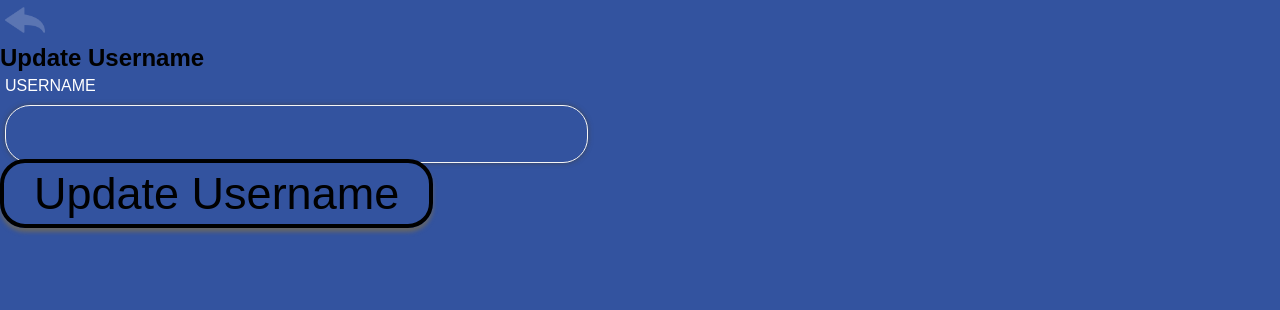
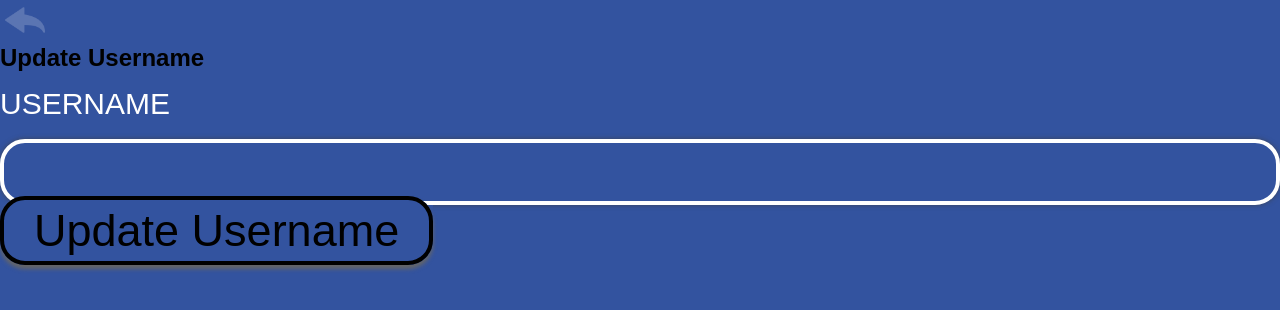
Before and after one commit to Hgjnnf/Open, a React (Create React App) app in the folder open-frontend/: page /changeusername in a window 1280 px wide. Shown: the top 310 px of the page. Built offline with nearby package versions, Linux system fonts and the light colour scheme; sample sign-in values are in the browser's storage.

Commit message:
Combine profile_frontend w/ ethan

```diff
--- a/open-frontend/src/App.js
+++ b/open-frontend/src/App.js
@@ -1,7 +1,7 @@
 import "./App.css";
 
 //components
-import MailCard from "./components/common/mails/MailCard";
+import MailCard from "./components/common/mails/MailCard.js";
 import MailViewPage from "./components/mailview/MailViewPage.js";
 import Login from "./components/common/home/HomeLogin";
 import Signup from "./components/common/home/HomeSignup";
@@ -22,7 +22,6 @@ function App() {
     <Router>
       <div className="App">
         <Switch>
-          <PrivateRoute exact path="/" component={MailViewPage} />
           <Route exact path="/signup" component={Signup} />
           <Route exact path="/login" component={Login} />
           {/* to be added later
@@ -33,15 +32,10 @@ function App() {
 
           </Route>
           */}
-          <Route exact path="/profile">
-            < Profile/>
-          </Route>
-          <Route exact path = "/changepassword">
-            <UpdatePassword/>
-          </Route>
-          <Route exact path = "/changeusername">
-              <UpdateUsername/>
-          </Route>
+          <PrivateRoute exact path="/" component={MailViewPage} />
+          <PrivateRoute exact path="/profile" component={Profile} />
+          <PrivateRoute exact path = "/changepassword" component={UpdatePassword} />
+          <PrivateRoute exact path = "/changeusername" component={UpdateUsername} />
         </Switch>
       </div>
     </Router>
--- a/open-frontend/src/components/common/Home Button/HomeButton.js
+++ /dev/null
@@ -1,19 +0,0 @@
-import React from "react";
-import "./HomeButton.css";
-
-const HomeButton = (props) => {
-  const { buttonText, link, colour } = props;
-
-  const customStyle = {
-    color: { colour },
-    borderColor: { colour },
-  };
-
-  return (
-    <a className="button-box" href={link} style={{color: colour}}>
-      {buttonText}
-    </a>
-  );
-};
-
-export default HomeButton;
--- a/open-frontend/src/components/common/Input Bar/InputBar.css
+++ /dev/null
@@ -1,36 +0,0 @@
-.InputBar {
-    display: flex;
-    justify-items: flex-start;
-    flex-direction: column;
-    color: white;
-    width: 45.555%;
-    margin: 5px;
-}
-
-#title {
-    text-align: left;
-    font-size: 1rem;
-    margin: 0;
-}
-
-.input-box {
-    width: 100%;
-    height: 100%;
-    border: 1px solid #F5F5F5;
-    border-radius: 25px;
-    display: flex;
-    justify-content: space-between;
-    padding: 4px;
-}
-
-#content {
-    font-size: 0.75rem;
-    padding: 3px;
-    padding-left: 5px;
-    margin: 0;
-}
-
-#icon {
-    text-decoration: none;
-    color: #F5F5F5;
-}
--- a/open-frontend/src/components/common/Input Bar/InputBar.js
+++ /dev/null
@@ -1,22 +0,0 @@
-import React from 'react';
-import './InputBar.css';
-
-export class InputBar extends React.Component {
-    render() {
-        if(this.props.isStatic === true) {
-            return (
-                <div className="InputBar">
-                    <p id="title">{this.props.title}</p>
-                    <div className="input-box"><p id="content">{this.props.content}</p><a href={this.props.link} id="icon-link"><div id="icon">{this.props.icon}</div></a></div>
-                </div>
-            )
-        } else if(this.props.isStatic === false) {
-            return (
-                <div className="InputBar">
-                    <p id="title">{this.props.title}</p>
-                    <input type={this.props.inputType} className="input-box" value={this.props.value} onChange={this.props.onchange}/>
-                </div>
-            )
-        }
-    }
-}
--- a/open-frontend/src/components/common/home/HomeLogin.js
+++ b/open-frontend/src/components/common/home/HomeLogin.js
@@ -86,7 +86,7 @@ const Home = ({history}) => {
   const buttonStyle = {
     border: 'none',
     outline:'none',
-    "background-color": '#33539f',
+    "backgroundColor": '#33539f',
   }
 
   return (
@@ -115,6 +115,7 @@ const Home = ({history}) => {
               labelFor="email"
               question="EMAIL"
               onChange={handleEmail}
+              isStatic={false}
             />
             <HomeInput
               type="password"
@@ -122,6 +123,7 @@ const Home = ({history}) => {
               labelFor="password"
               question="PASSWORD"
               onChange={handlePassword}
+              isStatic={false}
             />
           </div>
           <div className="submit-button">
--- a/open-frontend/src/components/common/home/HomeSignup.js
+++ b/open-frontend/src/components/common/home/HomeSignup.js
@@ -46,7 +46,7 @@ const Home = ({history}) => {
   const buttonStyle = {
     border: 'none',
     outline:'none',
-    "background-color": '#33539f',
+    "backgroundColor": '#33539f',
   }
 
   return (
@@ -75,6 +75,7 @@ const Home = ({history}) => {
               labelFor="username"
               question="USERNAME"
               onChange={(e) => setUsername(e.target.value)}
+              isStatic={false}
             />
             <HomeInput
               type="text"
@@ -82,6 +83,7 @@ const Home = ({history}) => {
               labelFor="email"
               question="EMAIL"
               onChange={(e) => setEmail(e.target.value)}
+              isStatic={false}
             />
             <HomeInput
               type="password"
@@ -90,6 +92,7 @@ const Home = ({history}) => {
               question="PASSWORD"
               value={password}
               onChange={(e) => setPassword(e.target.value)}
+              isStatic={false}
             />
             <HomeInput
               type="password"
@@ -98,6 +101,7 @@ const Home = ({history}) => {
               question="CONFIRM PASSWORD"
               value={confirmpassword}
               onChange={(e) => setConfirmPassword(e.target.value)}
+              isStatic={false}
             />
           </div>
           <HomeCheckbox></HomeCheckbox>
--- a/open-frontend/src/components/mailview/MailViewPage.js
+++ b/open-frontend/src/components/mailview/MailViewPage.js
@@ -48,7 +48,7 @@ const MailViewPage = (props, {history}) => {
   return (
     <div>
       <p className="view-header">Header</p>
-      <img alt="profile" href="profile" src={ProfilePic} className="profile-pic"/>
+      <a href="/profile"><img alt="profile" src={ProfilePic} className="profile-pic"/></a>
       <div className="view-buttons">
         <MailViewButton link="">0 New Letters Available</MailViewButton>
         <MailViewButton link="replies">Letter Replies</MailViewButton>
--- a/open-frontend/src/components/profile/Profile.js
+++ b/open-frontend/src/components/profile/Profile.js
@@ -1,6 +1,6 @@
 import React from 'react';
 import './Profile.css';
-import { InputBar } from '../common/Input Bar/InputBar';
+import HomeInput from '../common/home/HomeInput';
 import { FaEdit } from 'react-icons/fa';
 import returnArrow from '../../util/media/returnArrow.png';
 import axios from 'axios';
@@ -17,14 +17,11 @@ export class Profile extends React.Component {
     };
 
     fetchProfileData() {
-        //Tentative; for testing (will be replaced by the login
-        let authToken = this.props.token;
-
         //Configuration for calling the GET request
         const config = {
             headers: {
                 "Content-Type": "application/json",
-                Authorization: `Bearer ${authToken}`
+                Authorization: `Bearer ${localStorage.getItem("authToken")}`
             }
         }
 
@@ -58,8 +55,8 @@ export class Profile extends React.Component {
                 <a href="/" id="return-link"><img src={returnArrow} alt="Return Arrow" id="return-arrow"/></a>
                 <div className="Profile-Main">
                     <h2 id="profile-title">PROFILE</h2>
-                    <InputBar title="USERNAME" content={username} icon={<FaEdit />} isStatic={true} link="/changeusername"/>
-                    <InputBar title="EMAIL" content={email} isStatic={true} />
+                    <HomeInput question="USERNAME" value={username} icon={<FaEdit />} isStatic={true} link="/changeusername"/>
+                    <HomeInput question="EMAIL" value={email} isStatic={true} />
                     <a id="change-password" href="/changepassword">Change Password</a>
                 </div>
             </div>
@@ -69,6 +66,7 @@ export class Profile extends React.Component {
     //Only called once the component is initially rendered (mounted)
     componentDidMount() {
         this.fetchProfileData()
+        console.log(localStorage.getItem("authToken"))
     };
 
     //Checks for changes in username and email then updates them
--- a/open-frontend/src/components/profile/UpdatePassword.js
+++ b/open-frontend/src/components/profile/UpdatePassword.js
@@ -1,9 +1,9 @@
 import React from 'react';
 import './UpdatePassword.css';
-import { InputBar } from '../common/Input Bar/InputBar';
+import HomeInput from '../common/home/HomeInput';
 import returnArrow from '../../util/media/returnArrow.png';
 import axios from 'axios';
-import HomeButton from '../common/Home Button/HomeButton';
+import HomeButton from '../common/home/HomeButton';
 
 class UpdatePassword extends React.Component {
     constructor(props) {
@@ -25,13 +25,12 @@ class UpdatePassword extends React.Component {
 
     handleSubmit(e) {
         e.preventDefault();
-        let authToken = this.props.token;
         const password = this.state.password;
 
         const config = {
             headers: {
                 "Content-Type": "application/json",
-                Authorization: `Bearer ${authToken}`
+                Authorization: `Bearer ${localStorage.getItem("authToken")}`
             }
         }
 
@@ -56,7 +55,7 @@ class UpdatePassword extends React.Component {
                 <a href="/profile" id="return-link"><img src={returnArrow} alt="Return Arrow" id="return-arrow"/></a>
                 <form className="password-Main" onSubmit={this.handleSubmit}>
                     <h2 id="password-title">Update password</h2>
-                    <InputBar title="Password" inputType="text" value={password} isStatic={false} onchange={this.handleChange} />
+                    <HomeInput question="Password" inputType="text" value={password} isStatic={false} onchange={this.handleChange} />
                     <button type="submit"><HomeButton buttonText="Update Password" /></button>
                 </form>
             </div>
--- a/open-frontend/src/components/profile/UpdateUsername.js
+++ b/open-frontend/src/components/profile/UpdateUsername.js
@@ -1,9 +1,9 @@
 import React from 'react';
 import './UpdateUsername.css';
-import { InputBar } from '../common/Input Bar/InputBar';
+import HomeInput from '../common/home/HomeInput';
 import returnArrow from '../../util/media/returnArrow.png';
 import axios from 'axios';
-import HomeButton from '../common/Home Button/HomeButton';
+import HomeButton from '../common/home/HomeButton';
 
 class UpdateUsername extends React.Component {
     constructor(props) {
@@ -25,13 +25,12 @@ class UpdateUsername extends React.Component {
 
     handleSubmit(e) {
         e.preventDefault();
-        let authToken = this.props.token;
         const username = this.state.username;
 
         const config = {
             headers: {
                 "Content-Type": "application/json",
-                Authorization: `Bearer ${authToken}`
+                Authorization: `Bearer ${localStorage.getItem("authToken")}`
             }
         }
 
@@ -56,7 +55,7 @@ class UpdateUsername extends React.Component {
                 <a href="/profile" id="return-link"><img src={returnArrow} alt="Return Arrow" id="return-arrow"/></a>
                 <form className="Username-Main" onSubmit={this.handleSubmit}>
                     <h2 id="username-title">Update Username</h2>
-                    <InputBar title="USERNAME" inputType="text" value={username} isStatic={false} onchange={this.handleChange} />
+                    <HomeInput question="USERNAME" inputType="text" value={username} isStatic={false} onchange={this.handleChange} />
                     <button type="submit"><HomeButton buttonText="Update Username" /></button>
                 </form>
             </div>
```
Also changed, not shown: open-frontend/src/components/common/Home Button/HomeButton.css (deleted, +0 -25 lines), open-frontend/src/components/common/home/HomeInput.js (+10 -2 lines).
